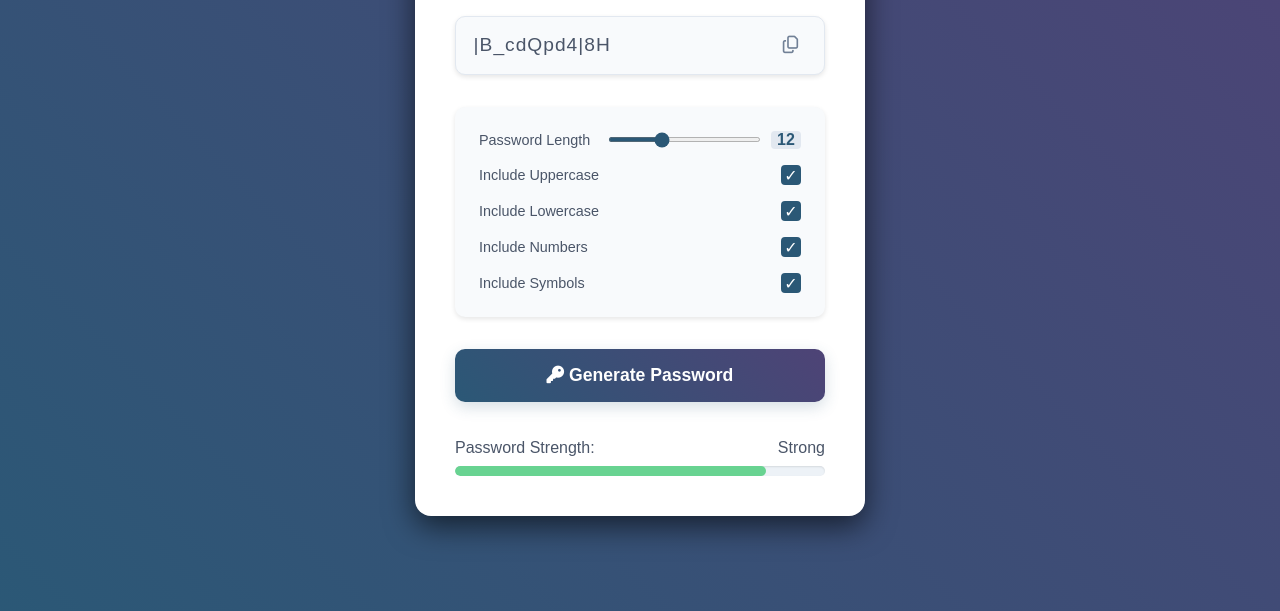
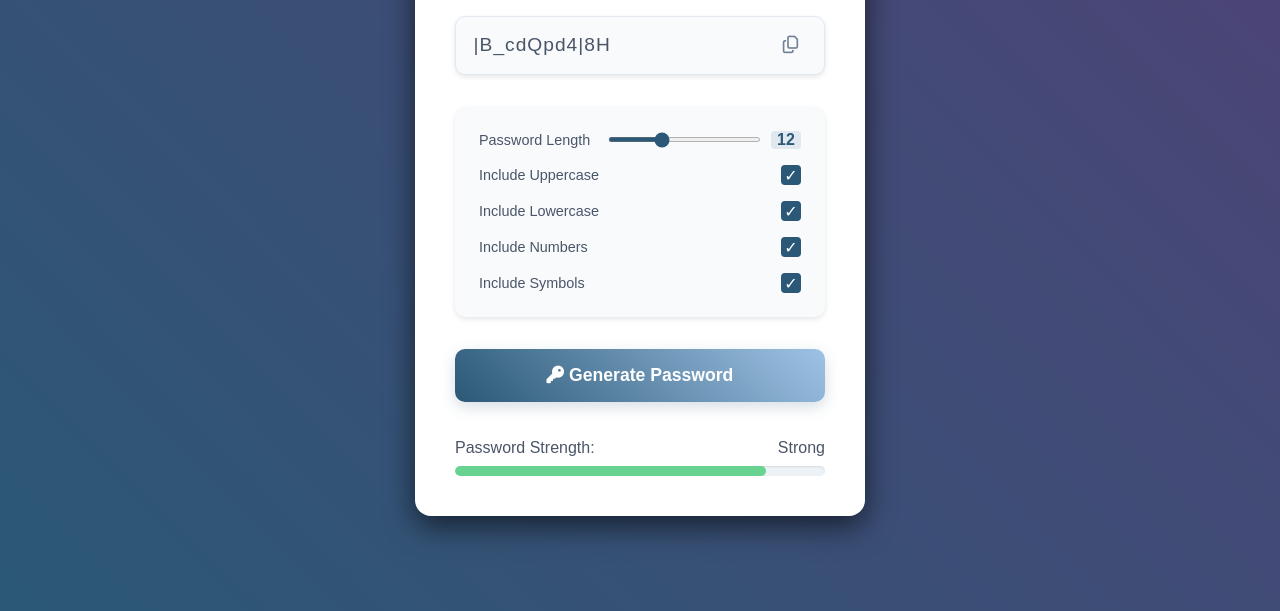
Before and after one commit to shanna007/passward-generator, a plain HTML site: page index.html in a window 1280 px wide. Shown: the part 189-800 px from the top of the page. Drawn offline with Linux system fonts and the light colour scheme.

Commit message:
更新内容

```diff
--- a/style.css
+++ b/style.css
@@ -176,7 +176,7 @@ button{
     padding: 1rem;
     border: none;
     outline: none;
-    background: linear-gradient(45deg,var(--primary-color),var(--secondary-color));
+    background: linear-gradient(45deg,var(--primary-color),#9ec2e5);
     color: #fff;
     font-size: 1.1rem;
     font-weight: 600;
```
